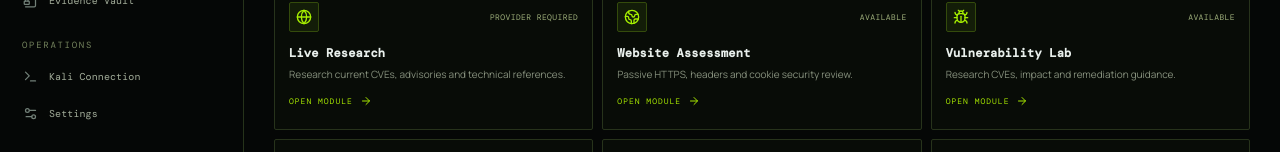
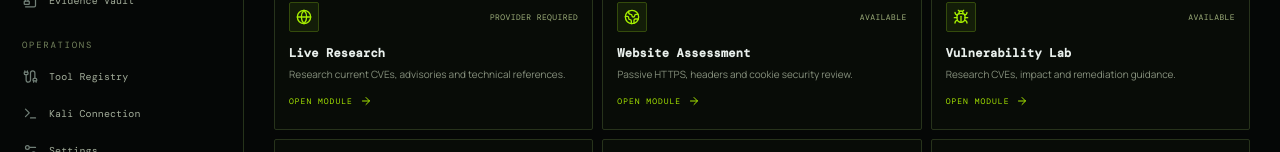
Before and after one commit to abelmiracle377-stack/cyberlab-ai, a Next.js app: page / in a window 1280 px wide. Shown: the part 800-952 px from the top of the page. Built offline with nearby package versions, Linux system fonts and the light colour scheme.

Commit message:
Expose operational tool registry in navigation

```diff
--- a/app/page.tsx
+++ b/app/page.tsx
@@ -31,6 +31,7 @@ const groups = [
     { label: "Evidence Vault", icon: FileLock2, href: "/evidence-vault" },
   ]},
   { title: "OPERATIONS", items: [
+    { label: "Tool Registry", icon: Cable, href: "/tool-registry" },
     { label: "Kali Connection", icon: Terminal, href: "/kali-connection" },
     { label: "Settings", icon: Settings2, href: "/settings" },
   ]},
```
